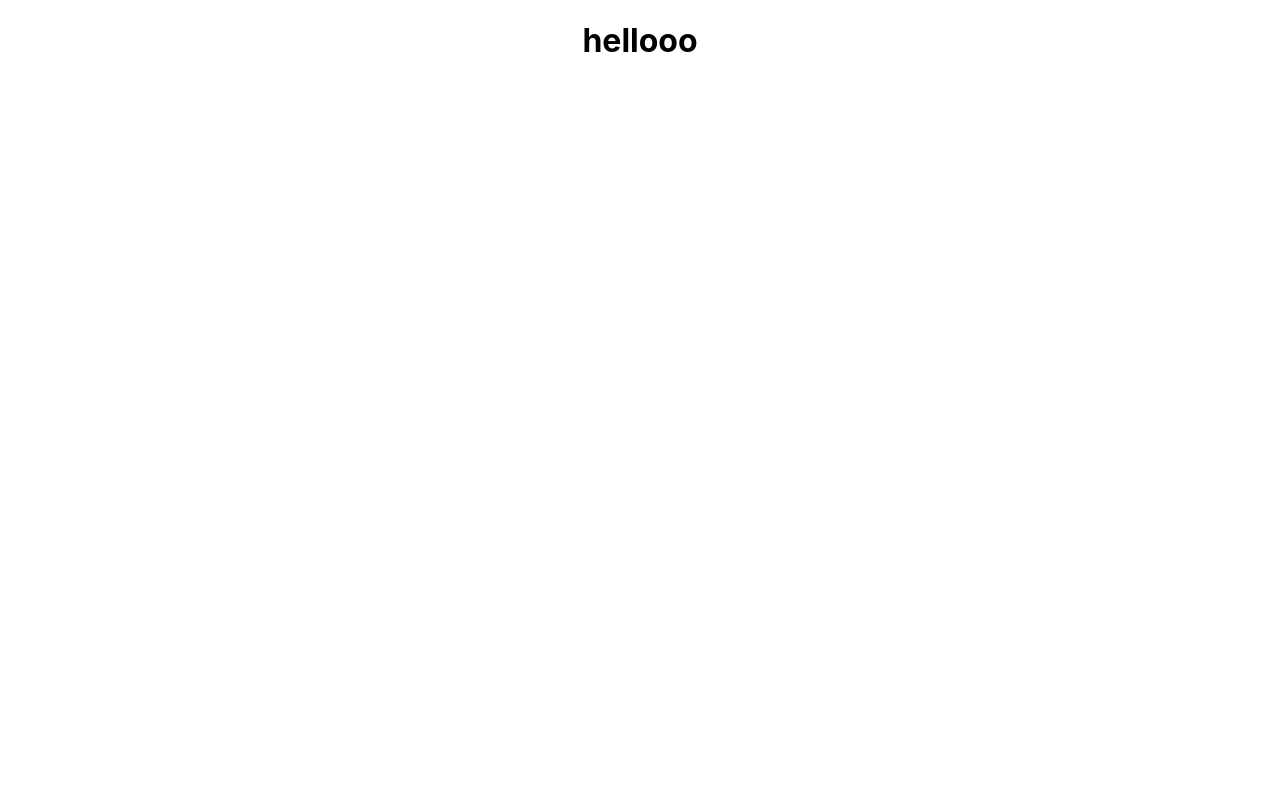
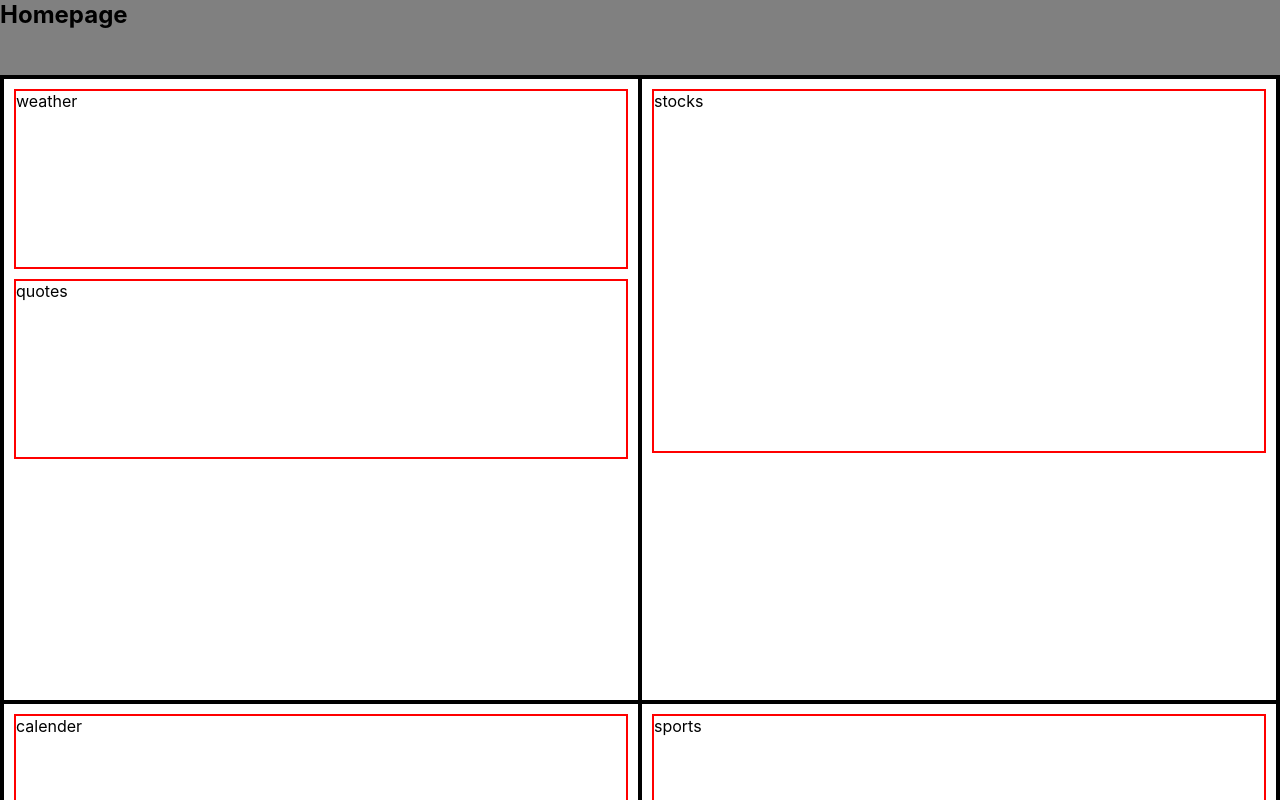
Before and after one commit to jbg2023/personal_dashboard, a React (Create React App) app in the folder personal_dashboard/: page / in a window 1280 px wide. Shown: the top 800 px of the page. Built offline with nearby package versions, Linux system fonts and the light colour scheme.

Commit message:
UI homepage layout done

```diff
--- a/personal_dashboard/src/App.css
+++ b/personal_dashboard/src/App.css
@@ -1,38 +1,31 @@
-.App {
-  text-align: center;
+*{
+  margin: 0;
+}
+nav{
+  background-color: grey; height: 75px;
+}
+.navigation{
+  text-align: left;
+}
+main{
+  border: 2px solid black;
+  height: 1250px;
+  display: grid;
+  grid-template-columns: 1fr 1fr;
+  grid-template-rows: 1fr 1fr;
+}
+.innerbox{
+  border: 2px solid black;
+}
+.subbox{
+  border: 2px solid red;
+  height: 22vh;
+  margin: 10px;
 }
 
-.App-logo {
-  height: 40vmin;
-  pointer-events: none;
+.subboxsingle{
+  border: 2px solid red;
+  height: 45vh;
+  margin: 10px;
+
 }
-
-@media (prefers-reduced-motion: no-preference) {
-  .App-logo {
-    animation: App-logo-spin infinite 20s linear;
-  }
-}
-
-.App-header {
-  background-color: #282c34;
-  min-height: 100vh;
-  display: flex;
-  flex-direction: column;
-  align-items: center;
-  justify-content: center;
-  font-size: calc(10px + 2vmin);
-  color: white;
-}
-
-.App-link {
-  color: #61dafb;
-}
-
-@keyframes App-logo-spin {
-  from {
-    transform: rotate(0deg);
-  }
-  to {
-    transform: rotate(360deg);
-  }
-}
--- a/personal_dashboard/src/App.js
+++ b/personal_dashboard/src/App.js
@@ -2,10 +2,39 @@ import './App.css';
 
 function App() {
   return (
-    <div className="App">
-      <h1>hellooo</h1>
-    </div>
-  );
+    <>
+    <nav>
+      <div className='navigation'>
+        <h1>Homepage</h1>
+      </div>
+    </nav>
+    <main>
+      <div className='innerbox'>
+        <div className='subbox'>
+          weather
+        </div>
+        <div className='subbox'>
+          quotes
+        </div>
+      </div>
+      <div className='innerbox'>
+        <div className='subboxsingle'>
+          stocks
+        </div>
+      </div>
+      <div className='innerbox'>
+        <div className='subboxsingle'>
+          calender
+        </div>
+      </div>
+      <div className='innerbox'>
+        <div className='subboxsingle'>
+          sports
+        </div>
+      </div>
+    </main>
+    </>
+  )
+
 }
-
 export default App;
```
